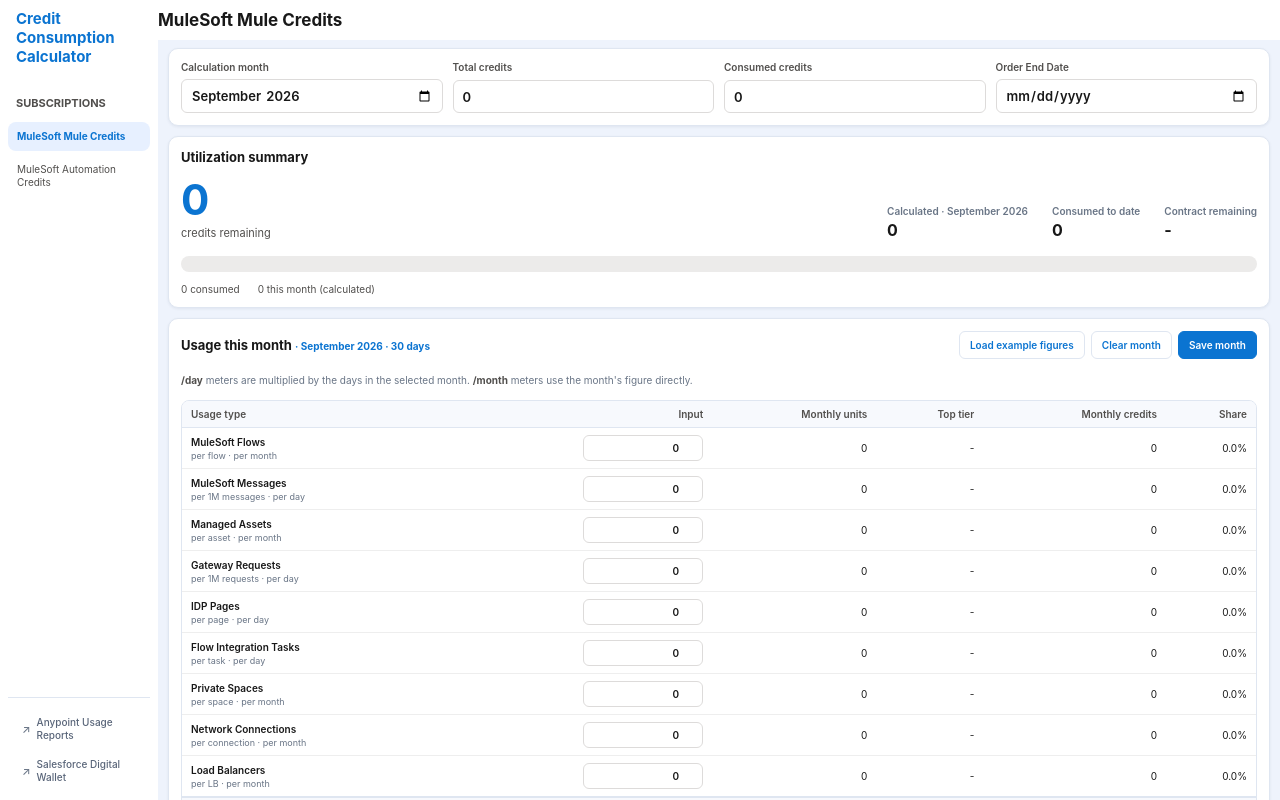
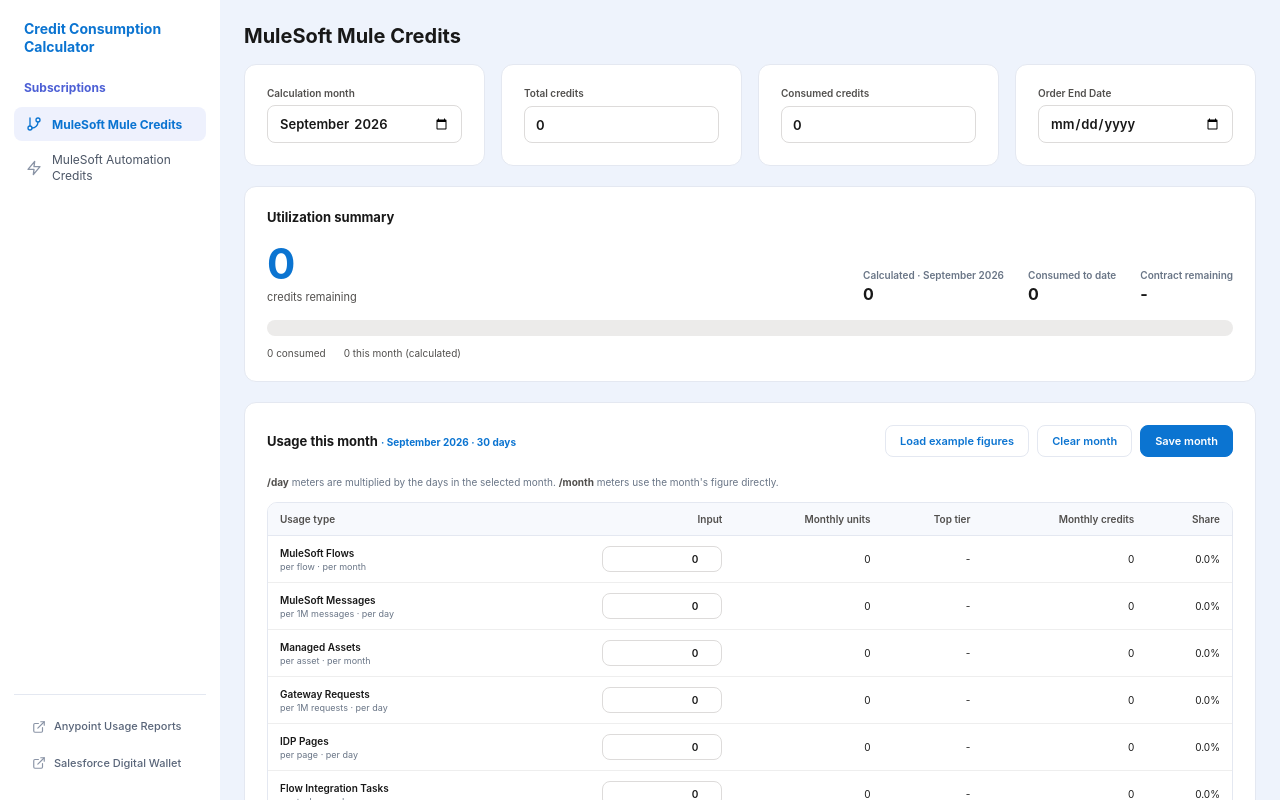
Before and after one commit to decoder-17/Credit-Consumption-Calculator, a React (Vite) app: page / in a window 1280 px wide. Built offline with nearby package versions, Linux system fonts and the light colour scheme.

Commit message:
feat: refine calculator shell interactions

```diff
--- a/src/ui/App.tsx
+++ b/src/ui/App.tsx
@@ -5,6 +5,7 @@
   type UsageType,
 } from "../domain";
 import { defaultProviderId, providerRegistry } from "../app/registry";
+import { BoltIcon, ExternalLinkIcon, FlowIcon } from "./icons";
 
 const nf = new Intl.NumberFormat("en-US");
 const storagePrefix = "credit-consumption-calc-v2";
@@ -188,19 +189,27 @@
   return (
     <div className="app-shell">
       <aside className="sidebar">
-        <div className="sidebar-brand">Credit Consumption Calculator</div>
+        <div className="sidebar-brand">
+          <span className="brand-name">Credit Consumption Calculator</span>
+        </div>
         <nav className="subscription-nav" aria-label="Subscriptions">
           <h2>Subscriptions</h2>
-          {[...providerRegistry.values()].map((item) => (
+          {[...providerRegistry.values()].map((item) => {
+            const ItemIcon = item.id.includes("automation")
+              ? BoltIcon
+              : FlowIcon;
+            return (
               <button
                 className={`nav-item${item.id === provider.id ? " active" : ""}`}
                 type="button"
                 key={item.id}
                 onClick={() => setProviderId(item.id)}
               >
-              {item.displayName}
+                <ItemIcon width={16} height={16} />
+                <span>{item.displayName}</span>
               </button>
-          ))}
+            );
+          })}
         </nav>
         <div className="sidebar-links">
           <a
@@ -208,19 +217,21 @@
             target="_blank"
             rel="noreferrer"
           >
-            Anypoint Usage Reports
+            <ExternalLinkIcon width={14} height={14} />
+            <span>Anypoint Usage Reports</span>
           </a>
           <a
             href="https://help.salesforce.com/s/articleView?id=xcloud.wallet_access.htm&type=5"
             target="_blank"
             rel="noreferrer"
           >
-            Salesforce Digital Wallet
+            <ExternalLinkIcon width={14} height={14} />
+            <span>Salesforce Digital Wallet</span>
           </a>
         </div>
       </aside>
       <main className="workspace">
-        <header className="topbar">
+        <header className="page-header">
           <h1>{provider.displayName}</h1>
         </header>
         <div className="workspace-content">
@@ -251,8 +262,8 @@
               </div>
             </section>
           )}
-          <section className="card controls-card">
-            <div className="controls">
+          <div className="controls-grid">
+            <section className="card control-card">
               <label className="control">
                 <span>Calculation month</span>
                 <input
@@ -267,6 +278,8 @@
                   }
                 />
               </label>
+            </section>
+            <section className="card control-card">
               <label className="control">
                 <span>Total credits</span>
                 <input
@@ -281,6 +294,8 @@
                   }
                 />
               </label>
+            </section>
+            <section className="card control-card">
               <label className="control">
                 <span>Consumed credits</span>
                 <input
@@ -295,6 +310,8 @@
                   }
                 />
               </label>
+            </section>
+            <section className="card control-card">
               <label className="control">
                 <span>Order End Date</span>
                 <input
@@ -305,8 +322,8 @@
                   }
                 />
               </label>
+            </section>
           </div>
-          </section>
           <section className="card summary-card">
             <div className="card-heading">
               <h2>Utilization summary</h2>
@@ -560,17 +577,36 @@
           </section>
           <section className="terms">
             <h2>Rate card and terms</h2>
-            <p>
-              Rate card:{" "}
-              <a href={profile.rateCard.sourceUrl}>
-                {profile.rateCard.sourceUrl}
+            <p className="terms-summary">
+              <strong>For calculation purposes only.</strong> This tool produces
+              estimates to help you plan credit usage. It is not a billing
+              statement, contract, or legal document, and no legal or financial
+              liability is accepted for decisions made using these figures —
+              always verify against your official rate card, Order Form, and
+              account team.
+            </p>
+            <p className="terms-links">
+              References:{" "}
+              <a
+                href={profile.rateCard.sourceUrl}
+                target="_blank"
+                rel="noreferrer"
+              >
+                Official rate card
               </a>
+              {profile.rateCard.documentationUrls?.map((url, index) => (
+                <span key={url}>
+                  {" "}
+                  ·{" "}
+                  <a href={url} target="_blank" rel="noreferrer">
+                    Documentation
+                    {profile.rateCard.documentationUrls!.length > 1
+                      ? ` ${index + 1}`
+                      : ""}
+                  </a>
+                </span>
+              ))}
             </p>
-            {profile.rateCard.documentationUrls?.map((url) => (
-              <p key={url}>
-                Documentation: <a href={url}>{url}</a>
-              </p>
-            ))}
             {profile.disclaimers.map((disclaimer) => (
               <p key={disclaimer}>{disclaimer}</p>
             ))}
--- /dev/null
+++ b/src/ui/icons.tsx
@@ -0,0 +1,57 @@
+import type { SVGProps } from "react";
+
+function Icon({ children, ...props }: SVGProps<SVGSVGElement>) {
+  return (
+    <svg
+      viewBox="0 0 24 24"
+      fill="none"
+      stroke="currentColor"
+      strokeWidth={2}
+      strokeLinecap="round"
+      strokeLinejoin="round"
+      aria-hidden="true"
+      focusable="false"
+      {...props}
+    >
+      {children}
+    </svg>
+  );
+}
+
+export function CreditCardIcon(props: SVGProps<SVGSVGElement>) {
+  return (
+    <Icon {...props}>
+      <rect x="1" y="4" width="22" height="16" rx="2" ry="2" />
+      <line x1="1" y1="10" x2="23" y2="10" />
+    </Icon>
+  );
+}
+
+export function FlowIcon(props: SVGProps<SVGSVGElement>) {
+  return (
+    <Icon {...props}>
+      <line x1="6" y1="3" x2="6" y2="15" />
+      <circle cx="18" cy="6" r="3" />
+      <circle cx="6" cy="18" r="3" />
+      <path d="M18 9a9 9 0 0 1-9 9" />
+    </Icon>
+  );
+}
+
+export function BoltIcon(props: SVGProps<SVGSVGElement>) {
+  return (
+    <Icon {...props}>
+      <polygon points="13 2 3 14 12 14 11 22 21 10 12 10 13 2" />
+    </Icon>
+  );
+}
+
+export function ExternalLinkIcon(props: SVGProps<SVGSVGElement>) {
+  return (
+    <Icon {...props}>
+      <path d="M18 13v6a2 2 0 0 1-2 2H5a2 2 0 0 1-2-2V8a2 2 0 0 1 2-2h6" />
+      <polyline points="15 3 21 3 21 9" />
+      <line x1="10" y1="14" x2="21" y2="3" />
+    </Icon>
+  );
+}
--- a/src/ui/styles.css
+++ b/src/ui/styles.css
@@ -5,16 +5,19 @@
   font-synthesis: none;
   --blue: #0b74d1;
   --blue-dark: #075da8;
-  --line: #dfe6f1;
+  --line: #e4e8f1;
   --soft: #f7f9fd;
   --muted: #697586;
   --panel: #fff;
   --green: #21874b;
   --amber: #c77919;
   --red: #d9363e;
-  --radius-card: 10px;
-  --radius-table: 8px;
-  --radius-control: 6px;
+  --lavender: #eef1fd;
+  --sidebar-width: 220px;
+  --topbar-height: 56px;
+  --radius-card: 12px;
+  --radius-table: 10px;
+  --radius-control: 8px;
 }
 * {
   box-sizing: border-box;
@@ -36,64 +39,66 @@
   background: #eef3fc;
   overflow: hidden;
 }
-.sidebar {
-  width: 158px;
-  flex: 0 0 158px;
-  background: #fff;
-  border-right: 0;
-  padding: 10px 8px;
-  display: flex;
-  flex-direction: column;
-  height: 100vh;
-  overflow: hidden;
-}
 .sidebar-brand {
   display: flex;
   align-items: center;
-  padding: 0 8px;
+  padding: 0 10px;
+  margin-bottom: 24px;
+}
+.brand-name {
   color: var(--blue);
-  font-size: 15px;
+  font-size: 14px;
   font-weight: 700;
-  line-height: 1.25;
+  line-height: 1.3;
+}
+.sidebar {
+  width: var(--sidebar-width);
+  flex: 0 0 var(--sidebar-width);
+  background: #fff;
+  padding: 20px 14px;
+  display: flex;
+  flex-direction: column;
+  height: 100%;
+  overflow-y: auto;
 }
 .subscription-nav {
   display: grid;
-  gap: 4px;
-  margin-top: 30px;
+  gap: 2px;
 }
 .subscription-nav h2 {
-  margin: 0 8px 8px;
-  color: #514f4d;
-  font-size: 11px;
+  margin: 0 10px 10px;
+  color: #4c5fd5;
+  font-size: 12px;
   font-weight: 700;
-  text-transform: uppercase;
 }
 .sidebar-links {
   display: grid;
-  gap: 8px;
+  gap: 10px;
   margin-top: auto;
-  padding: 14px 8px 2px;
+  padding: 18px 10px 4px;
   border-top: 1px solid var(--line);
 }
 .sidebar-links a {
   display: flex;
   align-items: center;
-  gap: 6px;
+  gap: 8px;
   color: #596579;
-  font-size: 10px;
+  font-size: 11px;
   font-weight: 500;
   line-height: 1.3;
   text-decoration: none;
-  padding: 4px 6px;
-  border-radius: 6px;
+  padding: 6px 8px;
+  border-radius: var(--radius-control);
 }
-.sidebar-links a::before {
-  content: "↗";
-  color: #697586;
-  font-size: 11px;
+.sidebar-links a svg {
+  flex: 0 0 auto;
+  color: #8a94a6;
 }
 .sidebar-links a:hover {
   background: #f1f5fc;
+  color: var(--blue);
+}
+.sidebar-links a:hover svg {
   color: var(--blue);
 }
 .sidebar-links a:focus-visible {
@@ -102,25 +107,38 @@
   border-radius: 4px;
 }
 .nav-item {
+  display: flex;
+  align-items: center;
+  gap: 10px;
   border: 0;
-  border-radius: 8px;
+  border-radius: var(--radius-control);
   background: none;
-  color: #514f4d;
+  color: #4b5565;
   cursor: pointer;
   font: inherit;
   text-align: left;
-  padding: 8px 9px;
-  font-size: 10px;
+  padding: 9px 12px;
+  font-size: 12px;
   line-height: 1.3;
+}
+.nav-item svg {
+  flex: 0 0 auto;
+  color: #8a94a6;
 }
 .nav-item:hover {
   background: #f1f5fc;
   color: var(--blue);
 }
+.nav-item:hover svg {
+  color: var(--blue);
+}
 .nav-item.active {
-  background: #e7f0ff;
+  background: var(--lavender);
   color: var(--blue);
   font-weight: 700;
+}
+.nav-item.active svg {
+  color: var(--blue);
 }
 .nav-item:focus-visible,
 .button:focus-visible,
@@ -133,23 +151,20 @@
   flex: 1;
   min-width: 0;
   background: #eef3fc;
-  height: 100vh;
+  height: 100%;
   overflow-y: auto;
   overflow-x: hidden;
+  border-top-left-radius: 20px;
 }
-.topbar {
-  background: #fff;
-  border-bottom: 0;
-  box-shadow: none;
-  min-height: 40px;
-  padding: 8px 0;
+.page-header {
+  background: transparent;
+  min-height: 44px;
+  padding: 24px 24px 0;
   display: flex;
   align-items: center;
-  justify-content: space-between;
-  gap: 18px;
 }
-.topbar h1 {
-  font-size: 17px;
+.page-header h1 {
+  font-size: 20px;
   line-height: 1.2;
   margin: 0;
   font-weight: 700;
@@ -157,25 +172,40 @@
 .workspace-content {
   max-width: 1160px;
   margin: auto;
-  padding: 8px 10px 48px;
+  padding: 16px 24px 48px;
 }
 .card {
   background: var(--panel);
   border: 1px solid var(--line);
   border-radius: var(--radius-card);
-  box-shadow: 0 1px 3px #182b4a12;
-  padding: 12px;
+  box-shadow: none;
+  padding: 22px;
+  transition:
+    border-color 0.15s ease,
+    box-shadow 0.15s ease;
 }
-.card + .card {
-  margin-top: 10px;
+.card:hover {
+  border-color: #b3b8c2;
+  box-shadow: 0 4px 12px #182b4a1f;
 }
-.controls-card {
-  margin-bottom: 10px;
+.workspace-content > .card + .card {
+  margin-top: 20px;
 }
-.controls {
+.controls-grid {
   display: grid;
   grid-template-columns: repeat(4, 1fr);
-  gap: 10px;
+  gap: 16px;
+  margin-top: 20px;
+  margin-bottom: 20px;
+}
+.workspace-content > .controls-grid:first-child {
+  margin-top: 0;
+}
+.control-card {
+  display: flex;
+}
+.control-card .control {
+  width: 100%;
 }
 .control {
   display: grid;
@@ -193,7 +223,7 @@
   font: inherit;
   font-size: 13px;
   font-weight: 600;
-  padding: 7px 9px;
+  padding: 9px 11px;
 }
 .control input:focus,
 .table-input:focus {
@@ -260,7 +290,7 @@
   justify-content: space-between;
   gap: 12px;
   flex-wrap: wrap;
-  margin-bottom: 14px;
+  margin-bottom: 18px;
 }
 .card-heading h2 {
   font-size: 13px;
@@ -372,7 +402,7 @@
 }
 .button-row {
   display: flex;
-  gap: 6px;
+  gap: 8px;
   flex-wrap: wrap;
 }
 .button {
@@ -380,9 +410,9 @@
   border-radius: var(--radius-control);
   cursor: pointer;
   font: inherit;
-  font-size: 10px;
+  font-size: 11px;
   font-weight: 600;
-  padding: 7px 10px;
+  padding: 8px 14px;
 }
 .button.primary {
   background: var(--blue);
@@ -419,7 +449,7 @@
   color: #514f4d;
   font-size: 10px;
   font-weight: 600;
-  padding: 7px 9px;
+  padding: 10px 12px;
   text-align: right;
   white-space: nowrap;
 }
@@ -429,7 +459,7 @@
 }
 td {
   border-bottom: 1px solid #eee;
-  padding: 7px 9px;
+  padding: 10px 12px;
   text-align: right;
   vertical-align: middle;
 }
@@ -520,6 +550,15 @@
 .terms p {
   margin: 4px 0;
 }
+.terms-summary {
+  color: #514f4d;
+  margin: 0 0 10px !important;
+}
+.terms-links {
+  margin: 0 0 12px !important;
+  padding-bottom: 12px;
+  border-bottom: 1px solid #eee;
+}
 .terms a {
   color: var(--blue);
   overflow-wrap: anywhere;
@@ -529,7 +568,7 @@
     flex-basis: 190px;
     width: 190px;
   }
-  .controls {
+  .controls-grid {
     grid-template-columns: 1fr 1fr;
   }
   .summary-row dl {
@@ -544,10 +583,13 @@
     overflow: auto;
   }
   .app-shell {
+    display: block;
     height: auto;
     min-height: 100vh;
-    display: block;
     overflow: visible;
+  }
+  .sidebar-brand {
+    margin-bottom: 16px;
   }
   .sidebar {
     border-bottom: 0;
@@ -577,17 +619,18 @@
   .nav-item {
     white-space: nowrap;
   }
-  .topbar {
-    padding: 16px;
+  .page-header {
+    padding: 16px 16px 0;
   }
   .workspace-content {
-    padding: 16px 12px 48px;
+    padding: 16px 16px 48px;
   }
   .workspace {
     height: auto;
     overflow: visible;
+    border-top-left-radius: 0;
   }
-  .controls {
+  .controls-grid {
     grid-template-columns: 1fr;
   }
   .summary-row dl {
```
Lines whose indentation alone changed are shown as unchanged.
